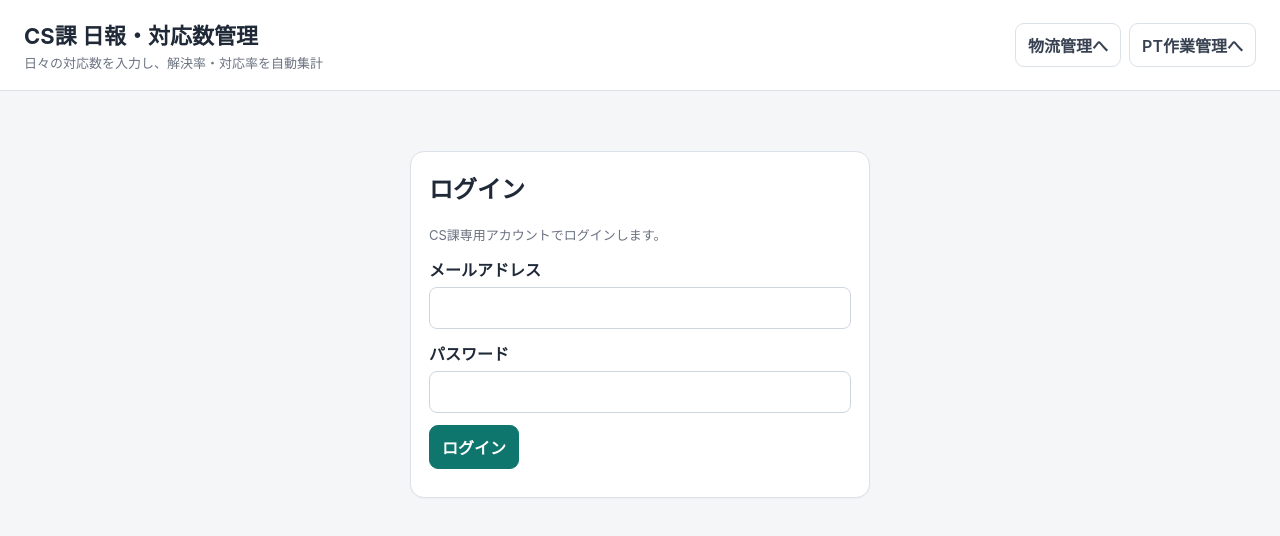
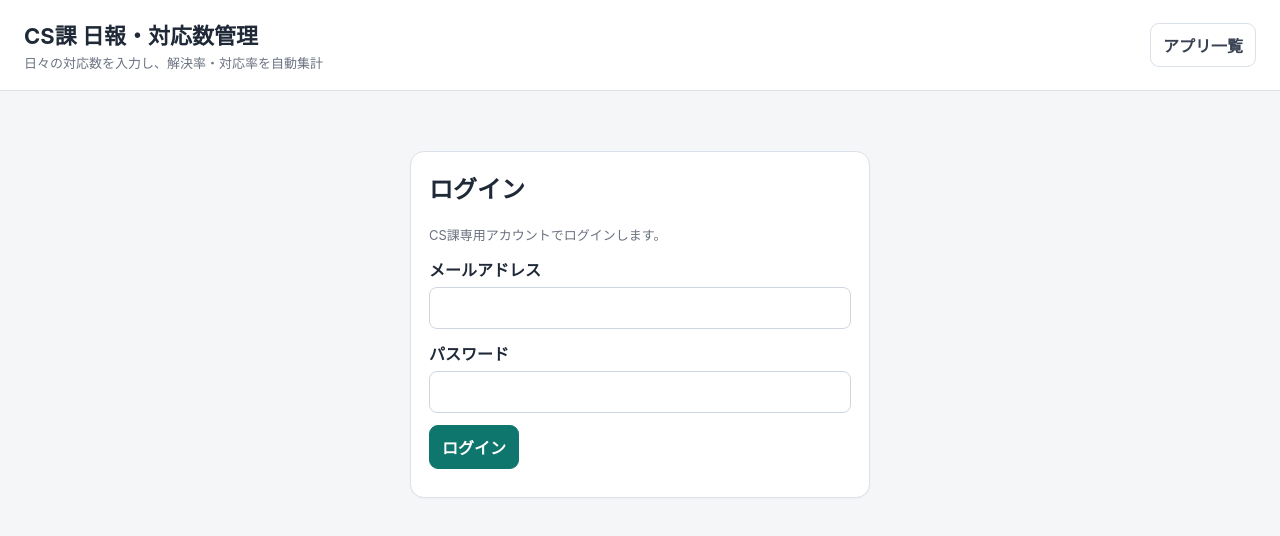
Before and after one commit to Na-Y720/logistics-oplh, a website: page cs.html in a window 1280 px wide. Drawn offline with Linux system fonts and the light colour scheme.

Commit message:
CSを独立系統のナビに整理

```diff
--- a/cs.html
+++ b/cs.html
@@ -14,8 +14,7 @@
   </div>
   <div class="top-actions">
     <span id="userLabel" class="muted"></span>
-    <a class="linkbtn" href="./">物流管理へ</a>
-    <a class="linkbtn" href="worktime.html">PT作業管理へ</a>
+    <a class="linkbtn" href="/portal">アプリ一覧</a>
     <button id="logoutBtn" class="ghost hidden">ログアウト</button>
   </div>
 </header>
```
